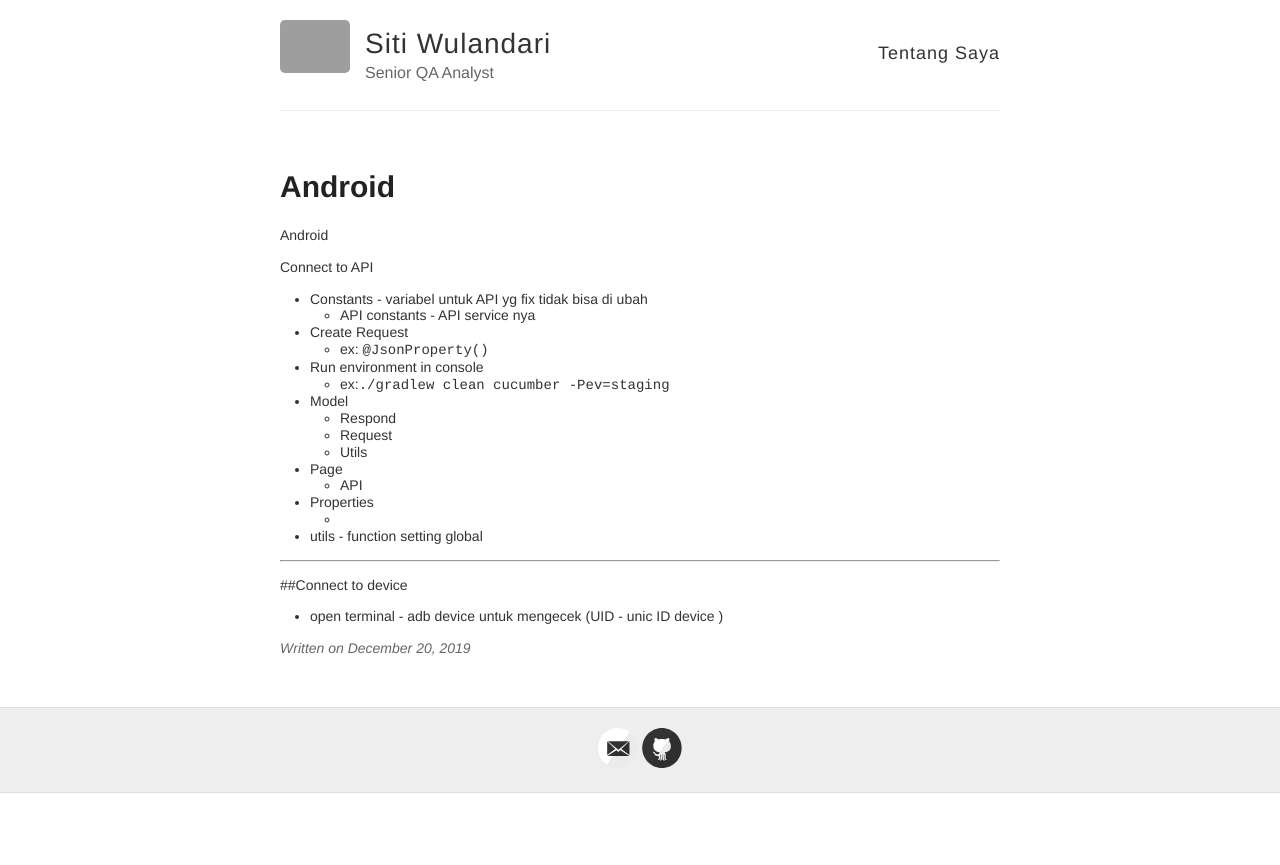
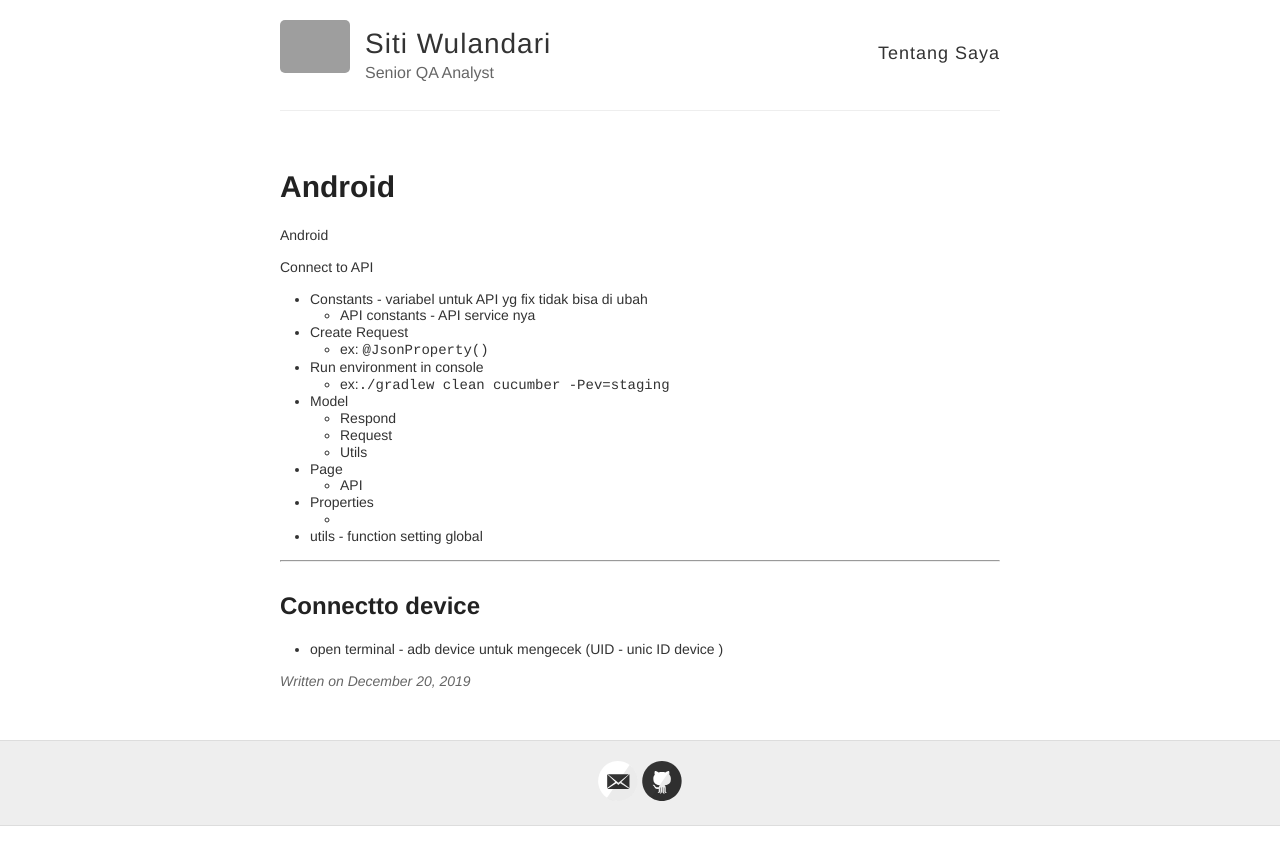
Before and after one commit to sitiwulandari/sitiwulandari.github.io, a Jekyll site: the page built from _posts/2019-12-20-Android.md, in a window 1280 px wide. Shown: the top 865 px of the page. Built offline with Jekyll 4.4.1, drawn with Linux system fonts in a browser that asks for light colours; our own code applies the rules of GitHub Pages for plain Markdown files; grey boxes are pictures that could not be loaded.

Commit message:
Update 2019-12-20-Android.md

```diff
--- a/_posts/2019-12-20-Android.md
+++ b/_posts/2019-12-20-Android.md
@@ -19,5 +19,6 @@ Connect to API
 - utils - function setting global
 
 ------
-##Connect to device
+
+## Connectto device
 - open terminal - adb device untuk mengecek (UID - unic ID device )
```
